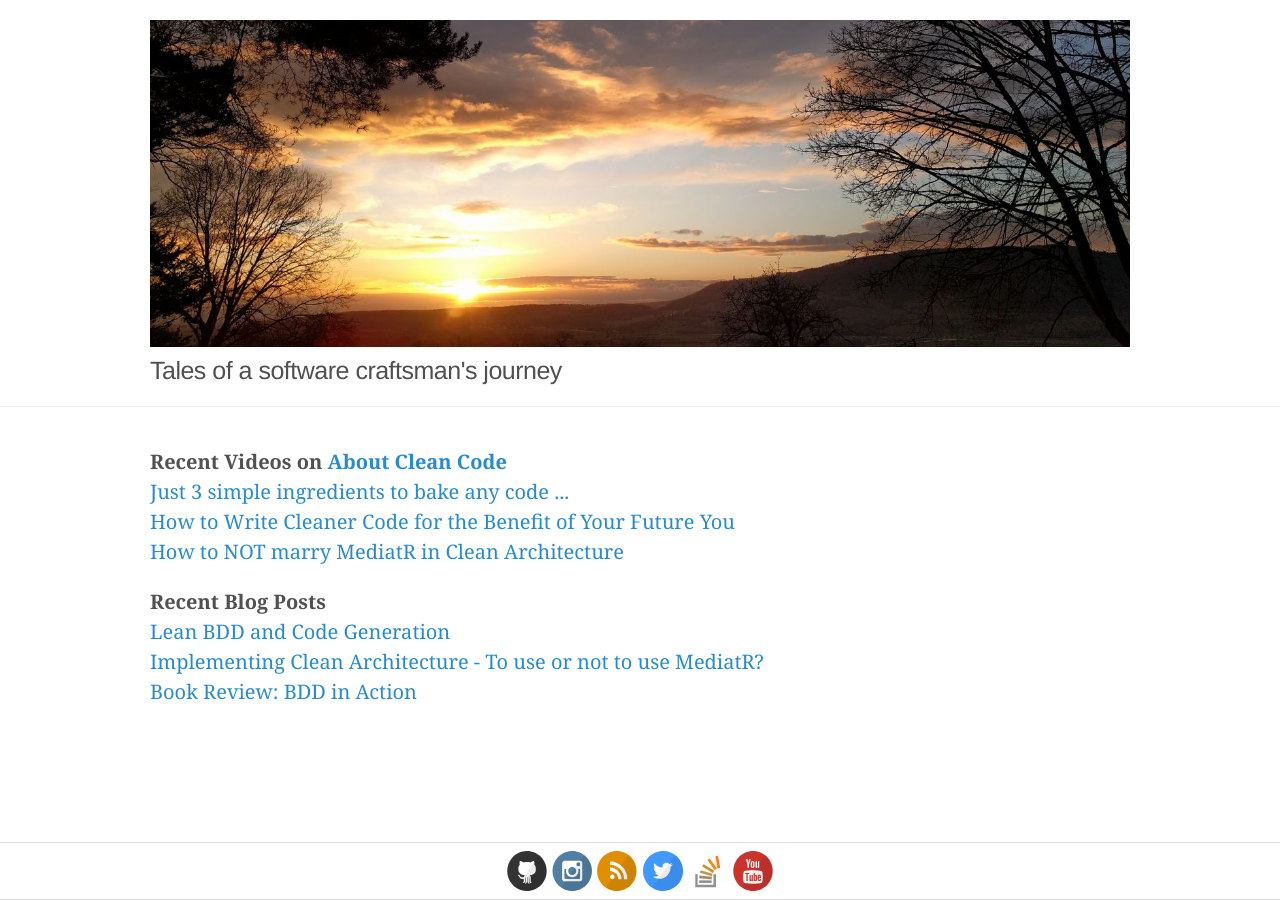
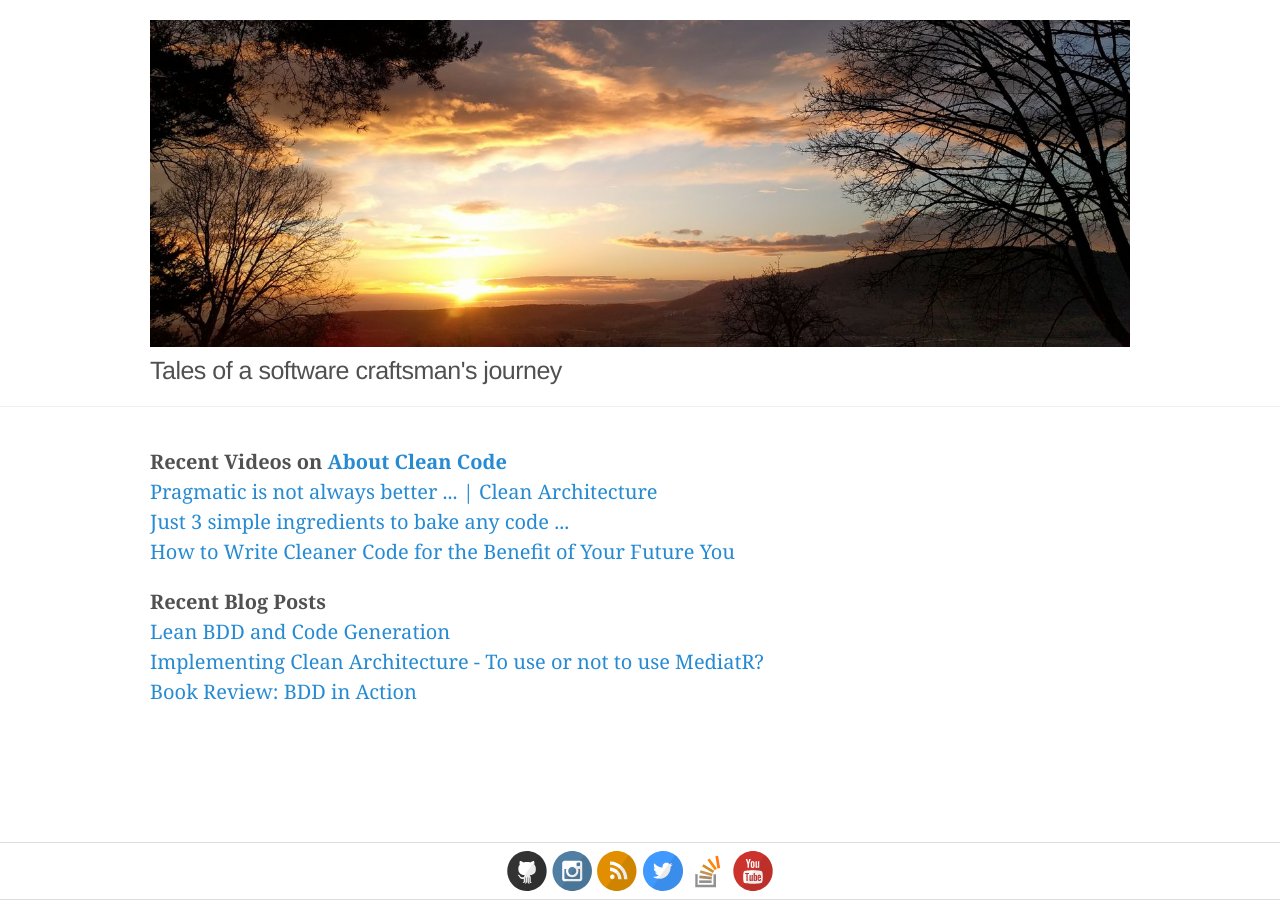
Before and after one commit to plainionist/plainionist.github.io, a Jekyll site: the page built from landing.html, in a window 1280 px wide. Built offline with Jekyll 4.4.1, drawn with Linux system fonts in a browser that asks for light colours.

Commit message:
landing page and posts updated with video links

```diff
--- a/landing.html
+++ b/landing.html
@@ -42,11 +42,11 @@
             <p>
                 <b>Recent Videos on <a href="https://www.youtube.com/c/AboutCleanCode">About Clean Code</a></b>
                 <br/>
+                <a href="https://linktw.in/jgvib3">Pragmatic is not always better ... | Clean Architecture</a>
+                <br/>
                 <a href="https://linktw.in/e3SB5x">Just 3 simple ingredients to bake any code ...</a>
                 <br/>
                 <a href="https://linktw.in/406LR9">How to Write Cleaner Code for the Benefit of Your Future You</a>
-                <br/>
-                <a href="https://linktw.in/HADXZh">How to NOT marry MediatR in Clean Architecture</a>
             </p>
 
             <p>
```
Also changed, not shown: _posts/2018-02-04-Implementing-Clean-Architecture-Scream.md (+10 -12 lines), _posts/2018-02-20-Implementing-Clean-Architecture-Controller-Presenter.md (+11 -0 lines).
